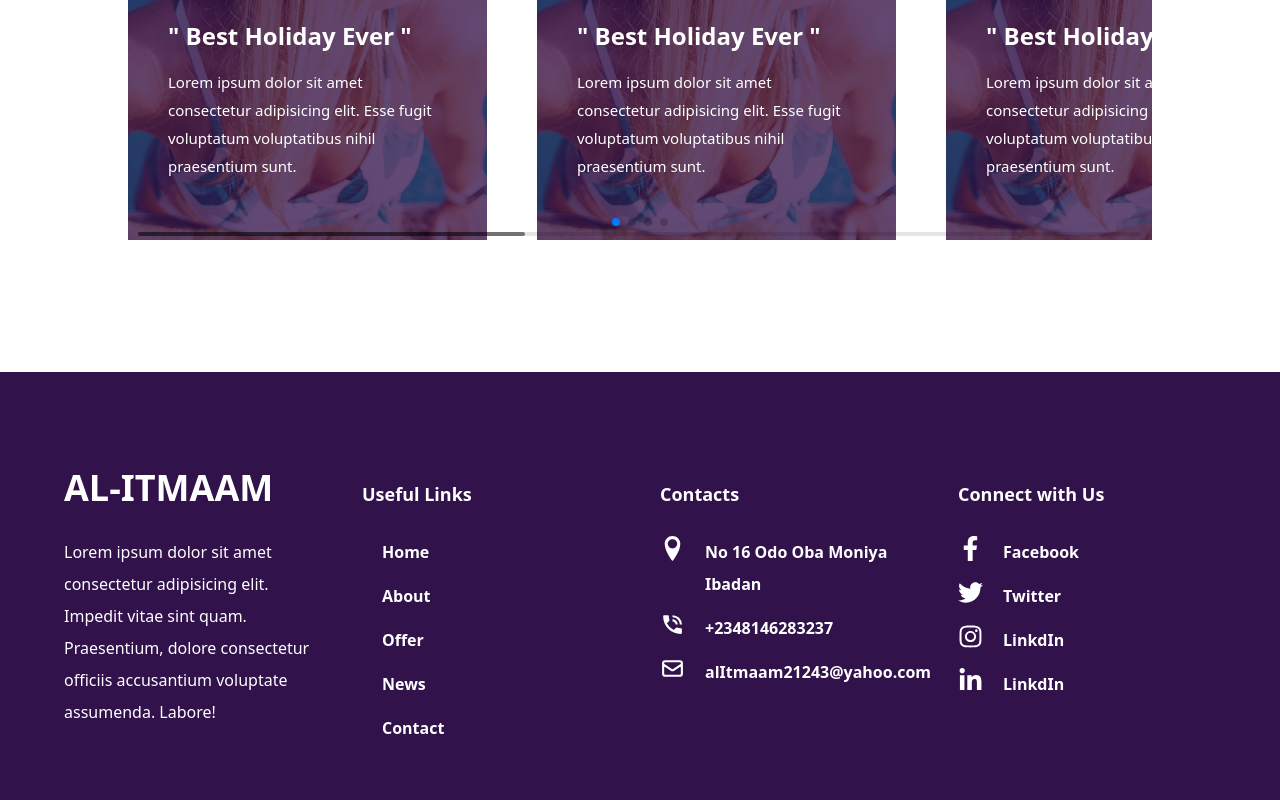
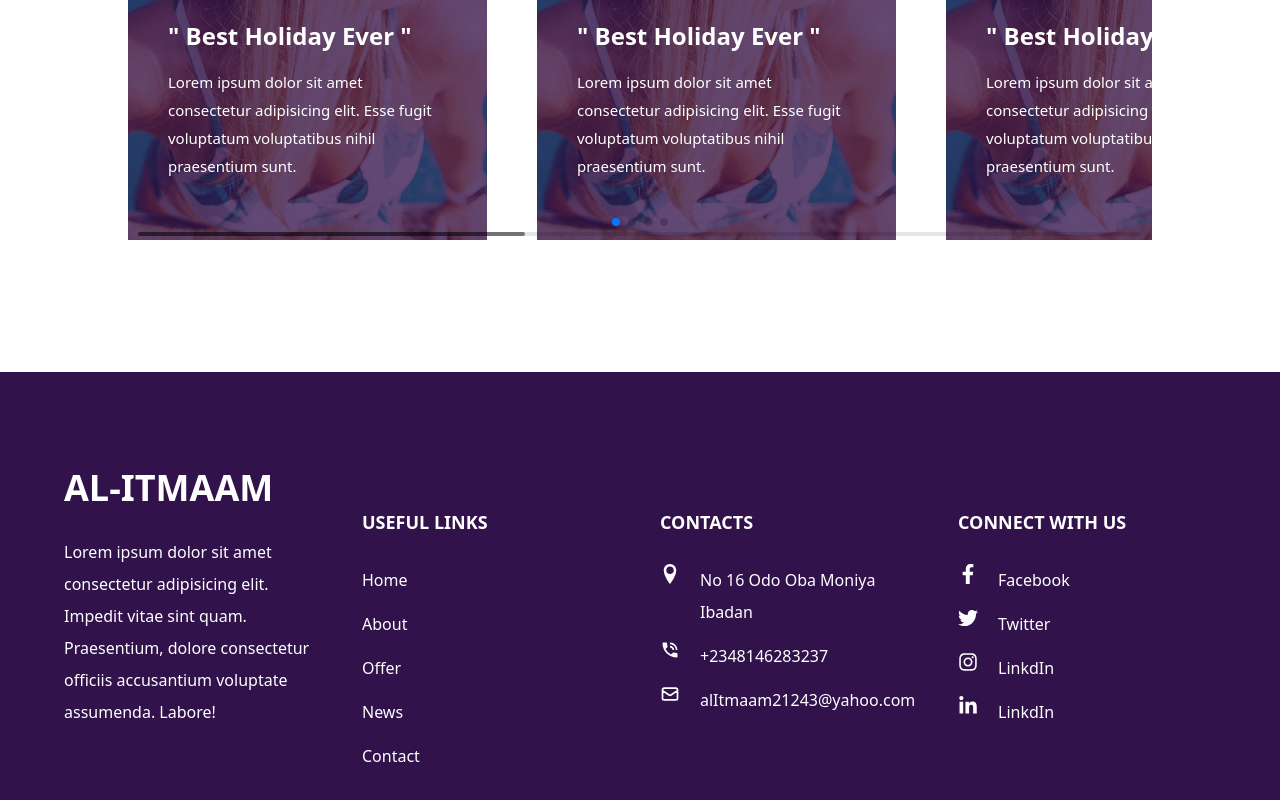
Before and after one commit to Yahckman1112/Itmaam-hajj, a React (Vite) app: page / in a window 1280 px wide. Shown: the part 4278-5078 px from the top of the page. Built offline with nearby package versions, Linux system fonts and the light colour scheme.

Commit message:
footer resonsive

```diff
--- a/src/components/footer/Footer.tsx
+++ b/src/components/footer/Footer.tsx
@@ -27,32 +27,32 @@ function Footer() {
         {
           name: "No 16 Odo Oba Moniya Ibadan",
           path: "#",
-          icon: <ImLocation size={25} />,
+          icon: <ImLocation size={20} />,
         },
         {
           name: "+2348146283237",
           path: "#",
-          icon: <MdPhoneInTalk size={25} />,
+          icon: <MdPhoneInTalk size={20} />,
         },
         {
           name: "alItmaam21243@yahoo.com",
           path: "#",
-          icon: <HiOutlineMail size={25} />,
+          icon: <HiOutlineMail size={20} />,
         },
       ],
     },
     {
       title: "Connect with Us",
       links: [
-        { name: "Facebook", path: "#", icon: <FaFacebookF size={25} /> },
-        { name: "Twitter", path: "#", icon: <FaTwitter size={25} /> },
-        { name: "LinkdIn", path: "#", icon: <FaInstagram size={25} /> },
-        { name: "LinkdIn", path: "#", icon: <FaLinkedinIn size={25} /> },
+        { name: "Facebook", path: "#", icon: <FaFacebookF size={20} /> },
+        { name: "Twitter", path: "#", icon: <FaTwitter size={20} /> },
+        { name: "LinkdIn", path: "#", icon: <FaInstagram size={20} /> },
+        { name: "LinkdIn", path: "#", icon: <FaLinkedinIn size={20} /> },
       ],
     },
   ];
   return (
-    <div className="bg-[#31124b] min-h-[85vh] grid grid-cols-4 text-white font-sans px-16 gap-10 py-24">
+    <div className="bg-[#31124b] min-h-[85vh] md:grid md:grid-cols-2  lg:grid-cols-4 text-white font-sans px-5 md:px-16 gap-10 py-24">
       <div>
         <p className="font-extrabold  text-2xl md:text-4xl uppercase mb-7">
           Al-Itmaam
@@ -66,14 +66,17 @@ function Footer() {
 
       {footerData.map((item: any, i: number) => (
         <div key={i}>
-          <p className="  font-bold mb-7 text-lg pt-3 ">{item.title}</p>
+          <p className="  font-bold uppercase mb-7 md:text-lg text-[15px] mt-7 pt-3 ">
+            {item.title}
+          </p>
 
           {item.links.map((data: any, i: any) => (
-            <div className="leading-8 mb-3 font-semibold " key={i}>
+            <div className="leading-8 mb-3  " key={i}>
               {" "}
               <Link to={data.path} className="flex">
                 {" "}
-                <span className="mr-5"> {data.icon} </span> {data.name}
+                {data.icon && <span className="mr-5"> {data.icon} </span>}
+                {data.name}
               </Link>{" "}
             </div>
           ))}
```
